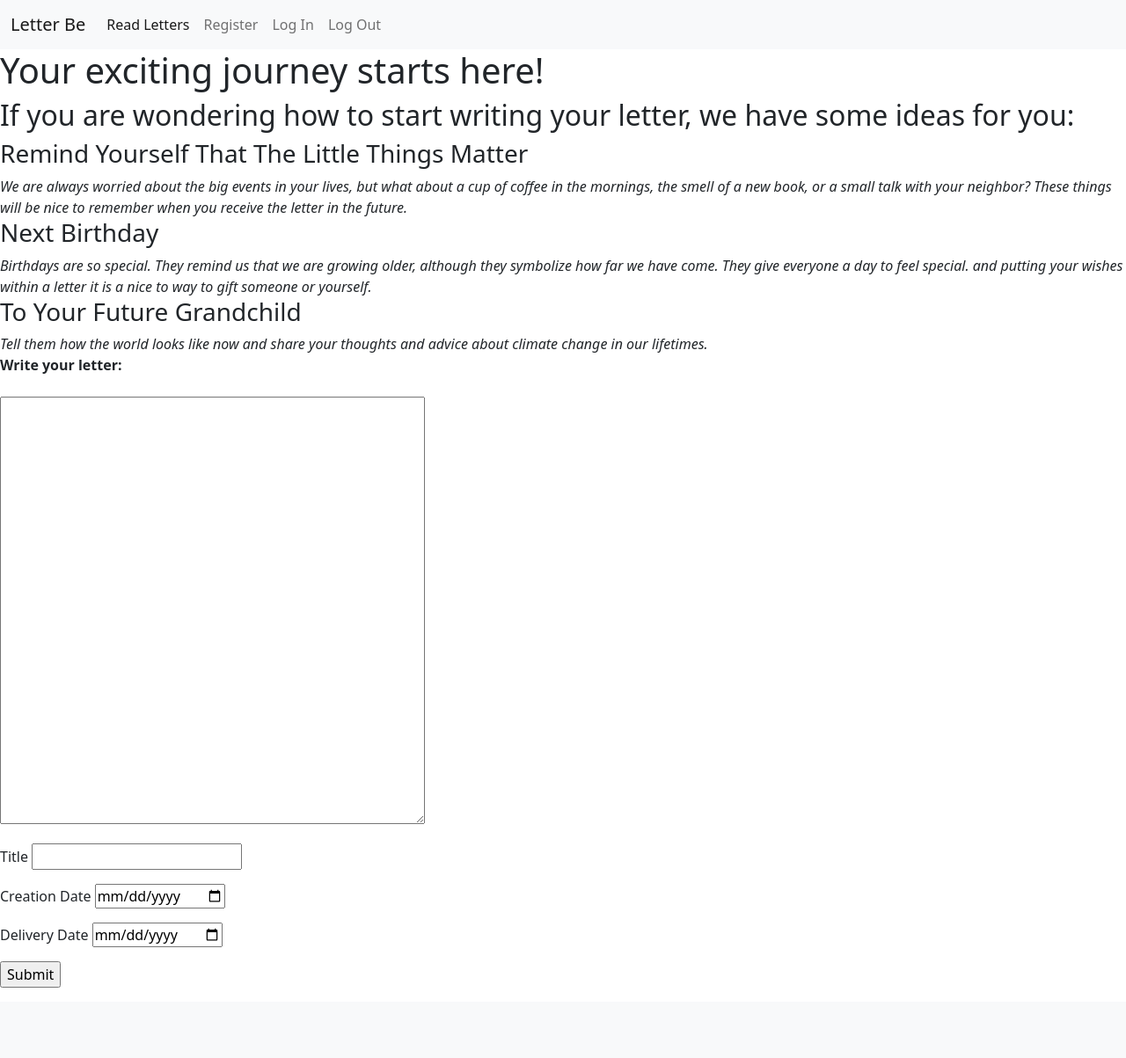
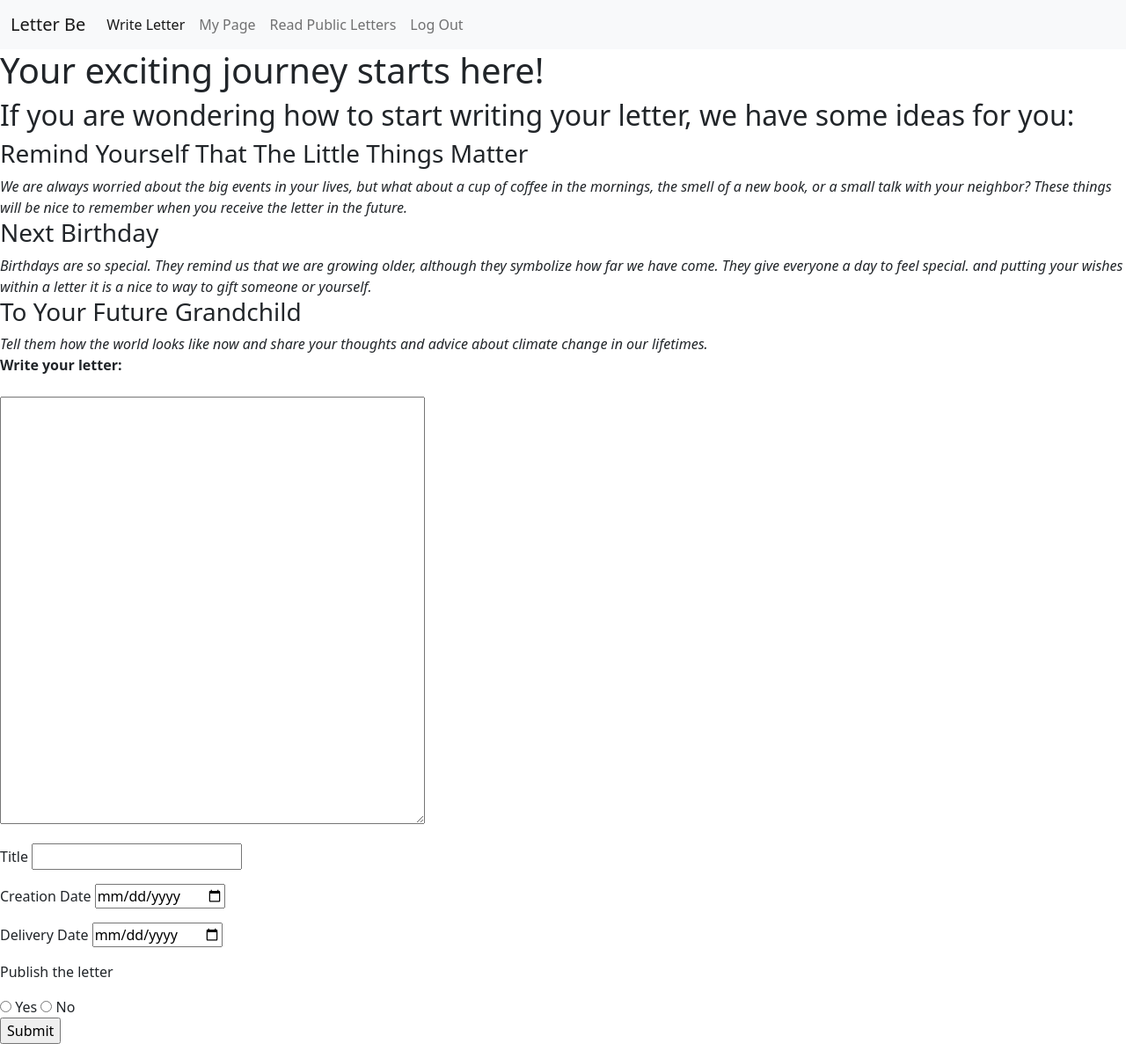
Before and after one commit to karineunderwood/letter-be, a Flask app: page /write_letter in a window 1280 px wide. Shown: the whole page at 88% size. Before the commit the page ends 1123 px from the top, so only its background shows below. Run offline with Flask 2, Linux system fonts and the light colour scheme; the visitor is signed in with stand-in values (Sample User, id 1).

Commit message:
working on crud function

```diff
--- a/crud.py
+++ b/crud.py
@@ -50,6 +50,11 @@ def get_all_letters_by_user_id(user_id):
 
     return Letter.query.filter(Letter.user_id == user_id).all()
 
+def get_published_letter(publish):
+    """Return all published letters."""
+
+    return Letter.query.filter(Letter.publish == True).all()
+
 
 
 
--- a/templates/base.html
+++ b/templates/base.html
@@ -12,6 +12,7 @@
     {% block head %}{% endblock %}
 </head>
 <body>
+
     <nav class="navbar navbar-expand-lg navbar-light bg-light">
         <div class="container-fluid">
           <a class="navbar-brand" href="/">Letter Be</a>
@@ -20,22 +21,39 @@
           </button>
           <div class="collapse navbar-collapse" id="navbarNav">
             <ul class="navbar-nav">
+
+            {% if 'user_email' in session %}
+
               <li class="nav-item">
-                <a class="nav-link active" aria-current="page" href="/">Read Letters</a>
+                <a class="nav-link active" aria-current="page" href="/write_letter">Write Letter</a>
+              </li>
+
+              <li class="nav-item">
+                <a class="nav-link" href="/">My Page</a>
+              </li>
+
+              <li class="nav-item">
+                <a class="nav-link" href="/">Read Public Letters</a>
+              </li>
+              <li class="nav-item">
+                <a class="nav-link" href="/logout">Log Out</a>
+              </li>
+
+            {% else %}
+              <li class="nav-item">
+                <a class="nav-link" href="/login">Log In</a>
               </li>
               <li class="nav-item">
                 <a class="nav-link" href="/registration">Register</a>
               </li>
-              <li class="nav-item">
-                <a class="nav-link" href="/login">Log In</a>
-              </li>
-              <li class="nav-item">
-                <a class="nav-link" href="/logout">Log Out</a>
-              </li>
-            </ul>
+
+            {% endif %}
+          </ul>
           </div>
         </div>
       </nav>
+
+
     {% with messages = get_flashed_messages() %}
       {% for msg in messages %}
         <p class="flash-msg">
--- a/templates/letter_page.html
+++ b/templates/letter_page.html
@@ -35,6 +35,13 @@
           Delivery Date <input type="date" name="delivery-date">
       </p>
       <p>
+          Publish the letter
+      </p>
+        <input type="radio" id="yes" name="publish" value="YES">
+        <label for="yes">Yes</label>
+        <input type="radio" id="no" name="publish" value="NO">
+        <label for="no">No</label>
+      <p>
           <input type="submit">
       </p>
   </form>
--- a/templates/users_profile.html
+++ b/templates/users_profile.html
@@ -3,9 +3,9 @@
 
 {% block body %}
 
-<h2>{{ user.fname }}, what would you like to do?</h2>
-    <img src="{{ user.photo }}" width="400" height="500">
-      <br>
+<h2>{{ user.fname }}</h2><br>
+    <img src="{{ user.photo }}" style="border-radius: 50%;" width="300" height="300"/>
+      <br><br>
     <a href="/write_letter">Write a letter</a>
       <br>
     <a href="/all_letters">Your Letters</a>
```
Also changed, not shown: server.py (+14 -1 lines), templates/register.html (+1 -6 lines).
